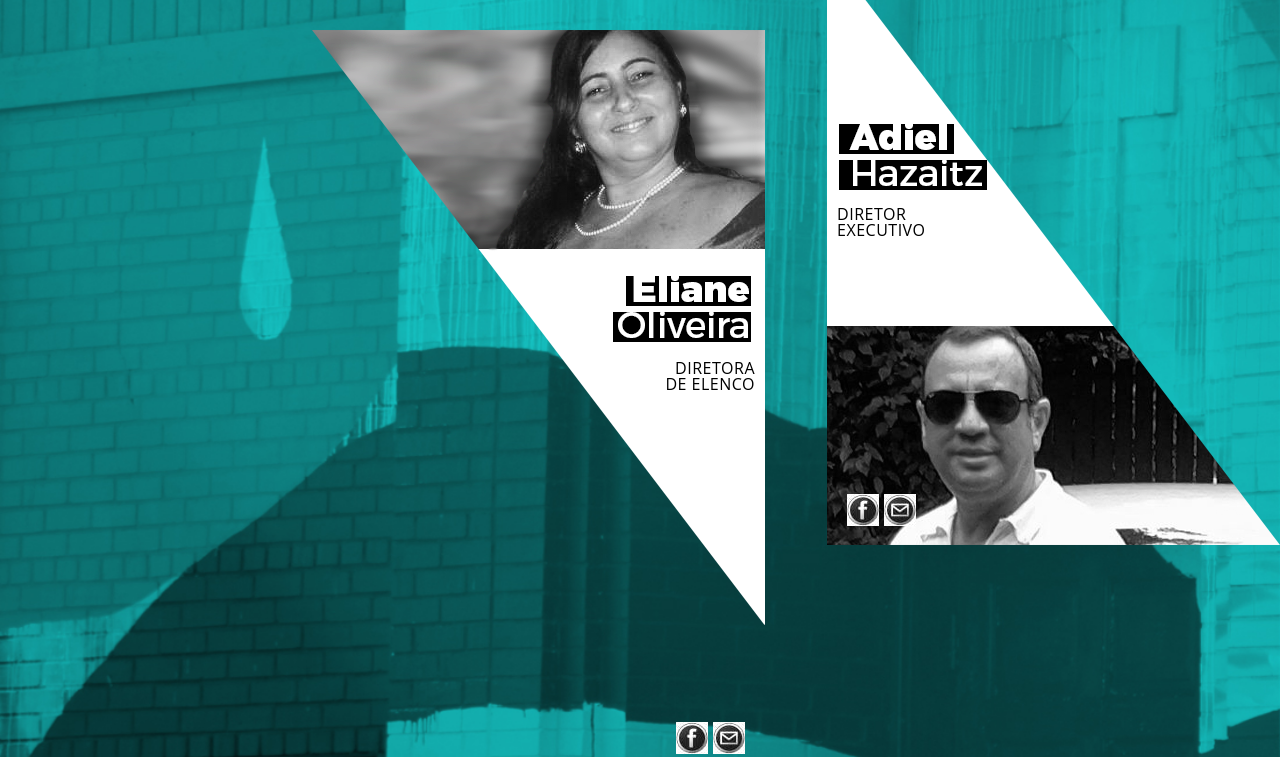
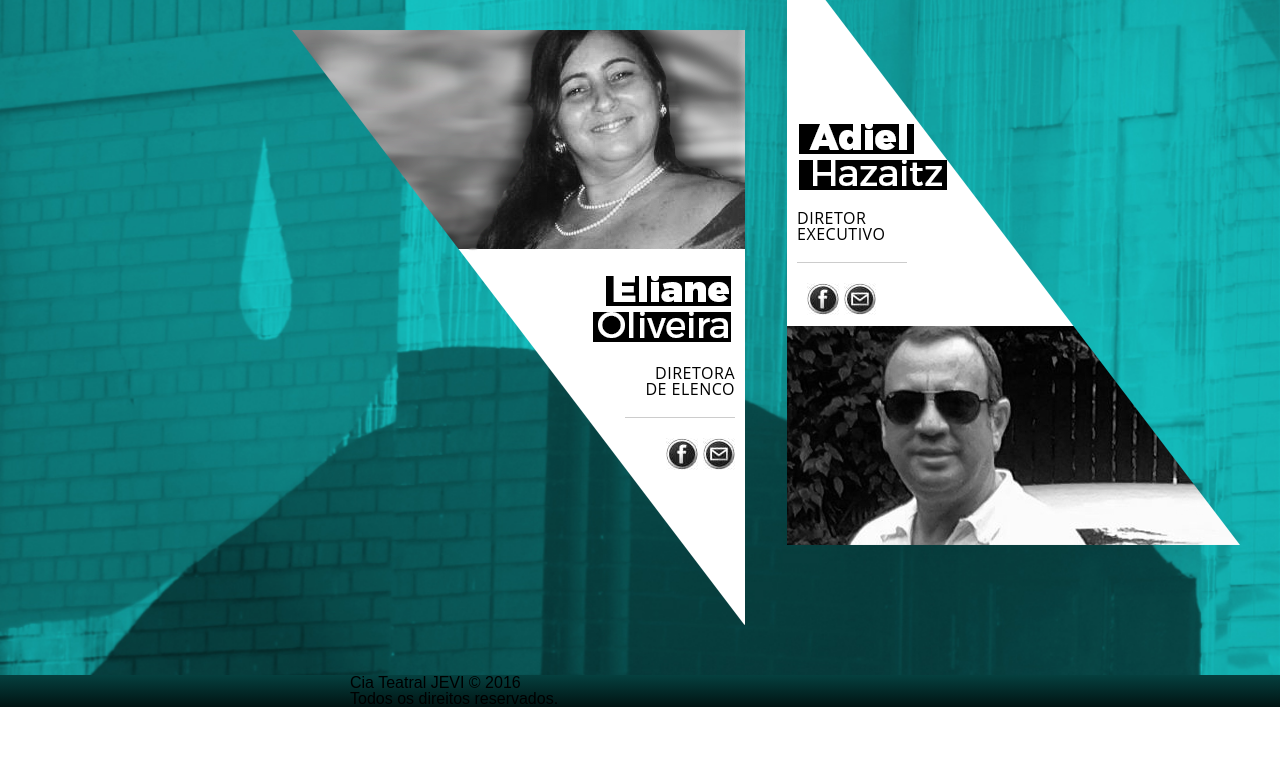
Before and after one commit to filipesilvadev/jevi, a plain HTML site: page index.html in a window 1280 px wide. Shown: the part 2748-3521 px from the top of the page. After the commit the page ends 3455 px from the top, so only its background shows below. Drawn offline with Linux system fonts and the light colour scheme.

Commit message:
finalizando seção 'Diretoria' e 'Contato'

```diff
--- a/css/jevi_style.css
+++ b/css/jevi_style.css
@@ -26,7 +26,7 @@ body{ font-family: 'Montserrat', sans-serif; }
 	padding: 0 100px;
 }
 
-section{
+section, footer{
 	width: 100%;
 	padding-left: 250px;
 	display: inline-block;
@@ -601,22 +601,32 @@ article.open button {
 	text-align: right;
 }
 
-#direction .director.first div{
-	padding: 0 10px 0 0;
-	margin-top: 330px;
+#direction .btns div {
+	padding: 0px 0px 0px 10px;
+	margin-top: 20px;
+	padding-top: 20px;
+	border-top: 1px solid #ccc;
+	width: 100px;
+}
+
+#direction .director.first .btns {
+	margin: 210px 10px 0 0;
+}
+
+#direction .director.last .btns {
+	margin: 260px 0px 0px 10px;
+}
+
+#direction .director.first .btns div{
+	float: right;
 }
 
 
 #direction .director.last{
 	background: url('../img/director-adiel.png')no-repeat;
 	float: right;
-	margin: 20px 0 0 0;
+	margin: 20px 40px 0 0;
 	text-align: left;
-}
-
-#direction .director.last div{
-	padding: 0 0 0 10px;
-	margin-top: 256px;
 }
 
 #direction div a {
@@ -626,9 +636,33 @@ article.open button {
 	background: url('../img/direction-fb.jpg');
 }
 
+#direction div a:hover {
+	opacity: 0.9;
+}
+
 #direction div a +a{
 	display: inline-block;
 	width: 32px;
 	height: 32px;
 	background: url('../img/direction-mail.jpg');
 }
+
+#direction .btns p {
+	display: inline-block;
+	width: 100%;
+}
+
+#direction .director.first p {
+	margin: 125px 0 0 0;
+}
+
+footer{
+	background: rgba(5,64,63,1);
+	background: -moz-linear-gradient(top, rgba(5,64,63,1) 0%, rgba(1,20,19,1) 100%);
+	background: -webkit-gradient(left top, left bottom, color-stop(0%, rgba(5,64,63,1)), color-stop(100%, rgba(1,20,19,1)));
+	background: -webkit-linear-gradient(top, rgba(5,64,63,1) 0%, rgba(1,20,19,1) 100%);
+	background: -o-linear-gradient(top, rgba(5,64,63,1) 0%, rgba(1,20,19,1) 100%);
+	background: -ms-linear-gradient(top, rgba(5,64,63,1) 0%, rgba(1,20,19,1) 100%);
+	background: linear-gradient(to bottom, rgba(5,64,63,1) 0%, rgba(1,20,19,1) 100%);
+	filter: progid:DXImageTransform.Microsoft.gradient( startColorstr='#05403f', endColorstr='#011413', GradientType=0 );
+}
--- a/index.html
+++ b/index.html
@@ -22,7 +22,7 @@
 				<li><a href="#diary">Agenda</a></li>
 				<li><a href="#projects">Projetos</a></li>
 				<li><a href="#direction">Direção</a></li>
-				<li><a href="#contact">Contato</a></li>
+				<li><a href="mailto:ciateatrojevi@gmail.com">Contato</a></li>
 			</ul>
 		</nav>
 	</header>
@@ -138,8 +138,8 @@
 				<div class="btns">
 					<p>Diretora<br>de Elenco</p>
 					<div>
-						<a href="#"></a>
-						<a href="#"></a>
+						<a href="https://www.facebook.com/elianejevi?fref=ts" target="_blank"></a>
+						<a href="mailto:ciateatrojevi@gmail.com"></a>
 					</div>
 				</div>
 			</div>
@@ -147,17 +147,22 @@
 				<div class="btns">
 					<p>Diretor<br>Executivo</p>
 					<div>
-						<a href="#"></a>
-						<a href="#"></a>
+						<a href="https://www.facebook.com/adiel.hazaitz?fref=ts" target="_blank"></a>
+						<a href="mailto:ciateatrojevi@gmail.com"></a>
 					</div>
 				</div>
 			</div>
 	</section>
+	<footer>
+		<div class="wrapper">
+			<div class="left-side">
+				<p>Cia Teatral JEVI © 2016</p>
+				<p>Todos os direitos reservados.</p>
+			</div>
+			<div class="right-side">
 
-	<section id="contact">
-		<div class="wrapper">
-
+			</div>
 		</div>
-	</section>
+	</footer>
 </body>
 </html>
```
